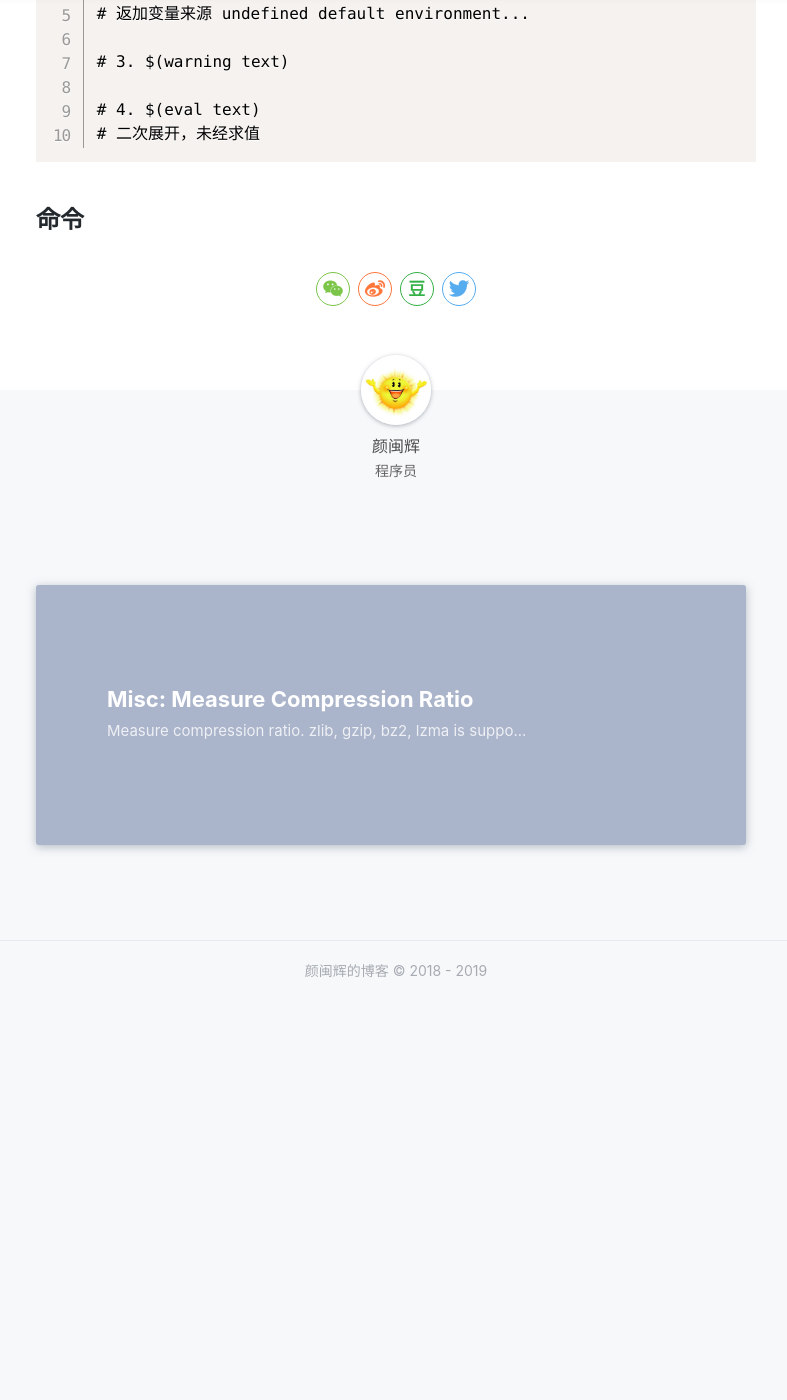
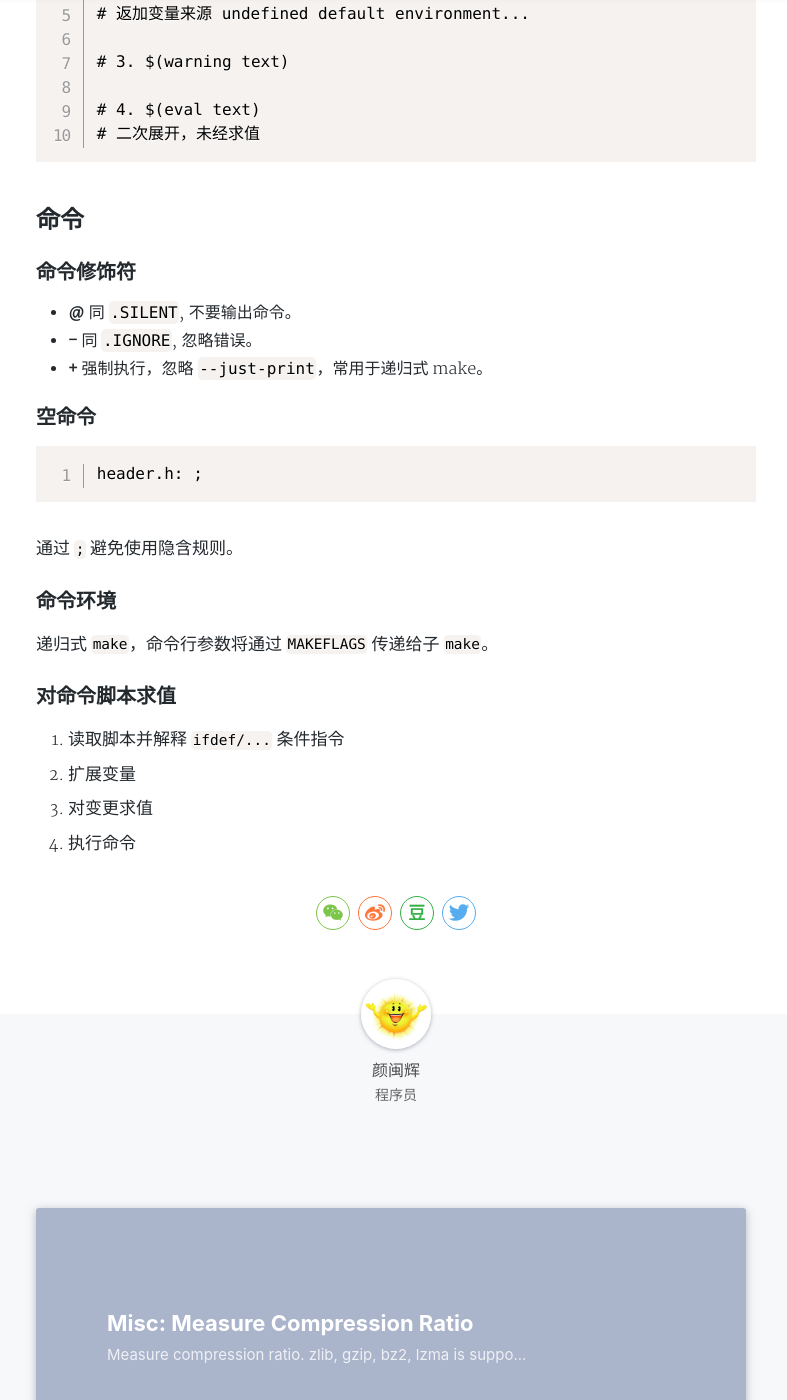
Before and after one commit to yanminhui/yanminhui.github.io, a Jekyll site: the page built from _posts/articles/2019-05-04-make.md, in a window 1280 px wide and 1400 px high, scrolled down 8585 px. Shown: the whole window, without its empty margins (244-1031 px from the left). Built offline with Jekyll 4.4.1, drawn with Linux system fonts in a browser that asks for light colours; nearby versions of some CDN libraries; a style sheet for code colours, icons or effects is not loaded; before the commit the page ends 9606 px from its top, so only the background shows below that.

Commit message:
Add command

````diff
--- a/_posts/articles/2019-05-04-make.md
+++ b/_posts/articles/2019-05-04-make.md
@@ -354,3 +354,31 @@ $(patsubst %/,%,$(directory-path))
 ```
 
 ## 命令
+
+### 命令修饰符
+
+- **@** 同 `.SILENT`, 不要输出命令。
+- **-** 同 `.IGNORE`, 忽略错误。
+- **+** 强制执行，忽略 `--just-print`，常用于递归式 make。
+
+### 空命令
+
+```makefile
+header.h: ;
+```
+
+通过 `;` 避免使用隐含规则。
+
+### 命令环境
+
+递归式 `make`，命令行参数将通过 `MAKEFLAGS` 传递给子 `make`。
+
+### 对命令脚本求值
+
+1. 读取脚本并解释 `ifdef/...` 条件指令
+
+2. 扩展变量
+
+3. 对变更求值
+
+4. 执行命令
````
